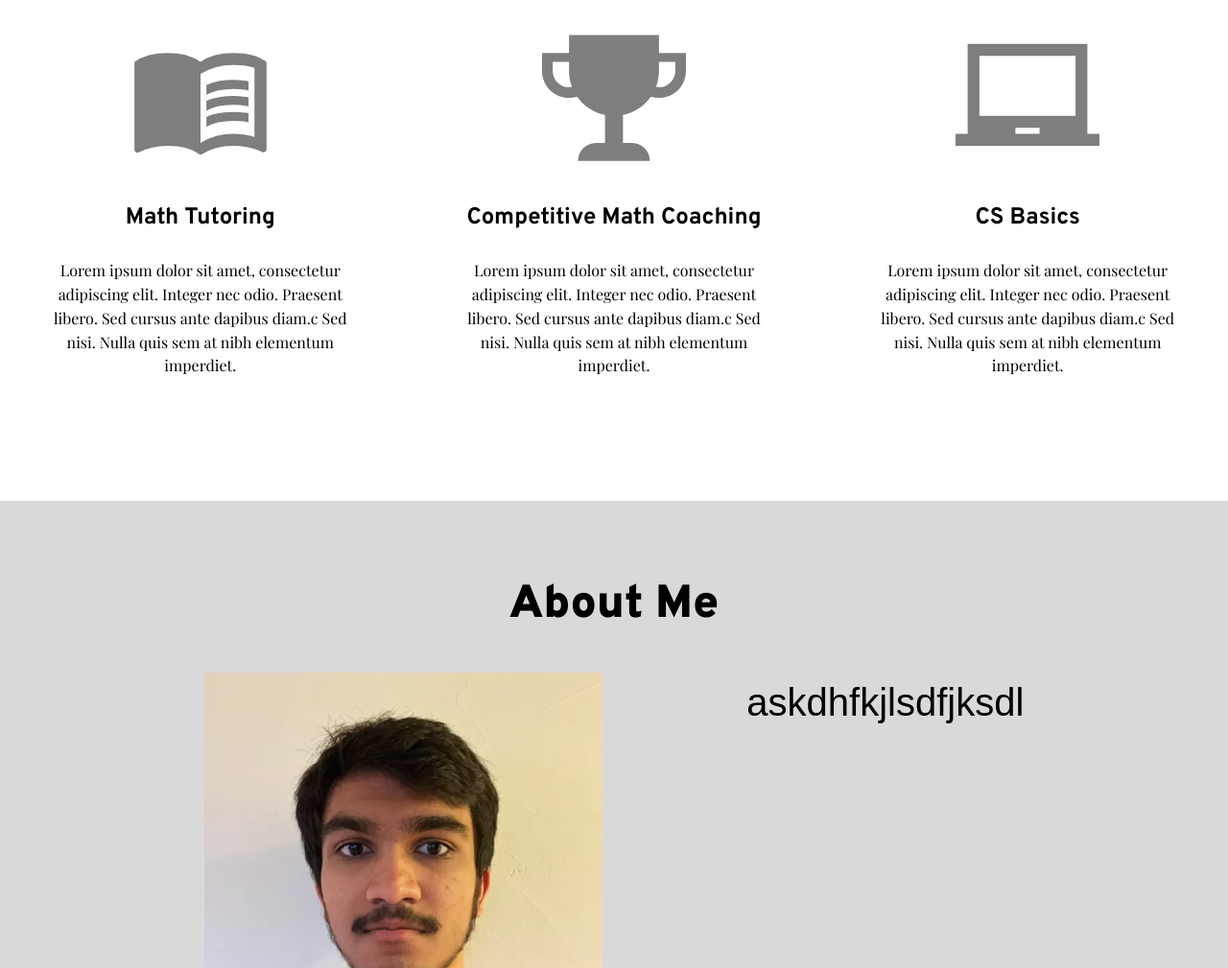
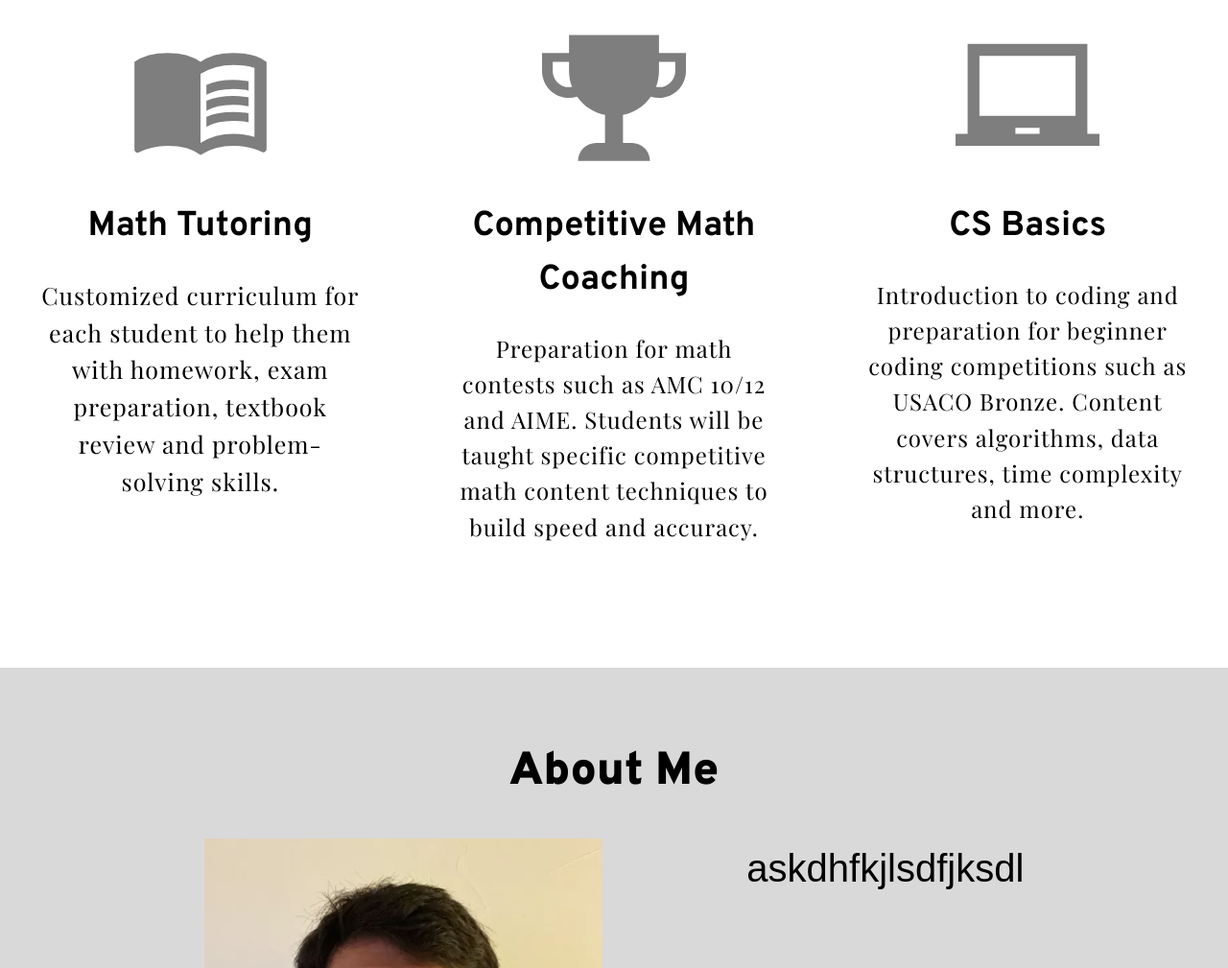
Before and after one commit to ayushaggarwal8/Portfolio-Page-HTML, a website built with Parcel: page index.html in a window 1280 px wide. Shown: the part 739-1748 px from the top of the page at 96% size. Built offline with nearby package versions, Linux system fonts and the light colour scheme; a web font is replaced by a local one.

Commit message:
Commit from TeleportHQ

```diff
--- a/home.css
+++ b/home.css
@@ -269,10 +269,25 @@
   flex-direction: column;
 }
 .home-heading3 {
+  font-size: 36px;
+  font-style: normal;
+  font-family: Overpass;
+  font-weight: 700;
+  line-height: 1.55;
   margin-bottom: var(--dl-space-space-tripleunit);
+  text-transform: none;
+  text-decoration: none;
 }
 .home-text4 {
+  font-size: 25px;
+  font-style: normal;
   text-align: center;
+  font-family: Playfair Display;
+  font-weight: 400;
+  line-height: 1.55;
+  letter-spacing: 1px;
+  text-transform: none;
+  text-decoration: none;
 }
 .home-card1 {
   width: 30%;
@@ -304,10 +319,26 @@
   flex-direction: column;
 }
 .home-heading4 {
+  font-size: 36px;
+  font-style: normal;
+  text-align: center;
+  font-family: Overpass;
+  font-weight: 700;
+  line-height: 1.55;
   margin-bottom: var(--dl-space-space-tripleunit);
+  text-transform: none;
+  text-decoration: none;
 }
 .home-text5 {
+  font-size: 24px;
+  font-style: normal;
   text-align: center;
+  font-family: Playfair Display;
+  font-weight: 400;
+  line-height: 1.55;
+  letter-spacing: 1px;
+  text-transform: none;
+  text-decoration: none;
 }
 .home-card2 {
   width: 30%;
@@ -339,10 +370,25 @@
   flex-direction: column;
 }
 .home-heading5 {
+  font-size: 36px;
+  font-style: normal;
+  font-family: Overpass;
+  font-weight: 700;
+  line-height: 1.55;
   margin-bottom: var(--dl-space-space-tripleunit);
+  text-transform: none;
+  text-decoration: none;
 }
 .home-text6 {
+  font-size: 24px;
+  font-style: normal;
   text-align: center;
+  font-family: Playfair Display;
+  font-weight: 400;
+  line-height: 1.55;
+  letter-spacing: 1px;
+  text-transform: none;
+  text-decoration: none;
 }
 .home-about {
   width: 100%;
--- a/index.html
+++ b/index.html
@@ -116,11 +116,11 @@
                 </svg>
               </div>
               <div class="home-content-container">
-                <span class="home-heading3 Card-Heading">Math Tutoring</span>
-                <span class="home-text4 Card-Text">
-                  Lorem ipsum dolor sit amet, consectetur adipiscing elit.
-                  Integer nec odio. Praesent libero. Sed cursus ante dapibus
-                  diam.c Sed nisi. Nulla quis sem at nibh elementum imperdiet.
+                <span class="home-heading3">Math Tutoring</span>
+                <span class="home-text4">
+                  Customized curriculum for each student to help them with
+                  homework, exam preparation, textbook review and
+                  problem-solving skills.
                 </span>
               </div>
             </div>
@@ -133,13 +133,11 @@
                 </svg>
               </div>
               <div class="home-content-container1">
-                <span class="home-heading4 Card-Heading">
-                  Competitive Math Coaching
-                </span>
-                <span class="home-text5 Card-Text">
-                  Lorem ipsum dolor sit amet, consectetur adipiscing elit.
-                  Integer nec odio. Praesent libero. Sed cursus ante dapibus
-                  diam.c Sed nisi. Nulla quis sem at nibh elementum imperdiet.
+                <span class="home-heading4">Competitive Math Coaching</span>
+                <span class="home-text5">
+                  Preparation for math contests such as AMC 10/12 and AIME.
+                  Students will be taught specific competitive math content
+                  techniques to build speed and accuracy.
                 </span>
               </div>
             </div>
@@ -152,11 +150,11 @@
                 </svg>
               </div>
               <div class="home-content-container2">
-                <span class="home-heading5 Card-Heading">CS Basics</span>
-                <span class="home-text6 Card-Text">
-                  Lorem ipsum dolor sit amet, consectetur adipiscing elit.
-                  Integer nec odio. Praesent libero. Sed cursus ante dapibus
-                  diam.c Sed nisi. Nulla quis sem at nibh elementum imperdiet.
+                <span class="home-heading5">CS Basics</span>
+                <span class="home-text6">
+                  Introduction to coding and preparation for beginner coding
+                  competitions such as USACO Bronze. Content covers algorithms,
+                  data structures, time complexity and more.
                 </span>
               </div>
             </div>
```
